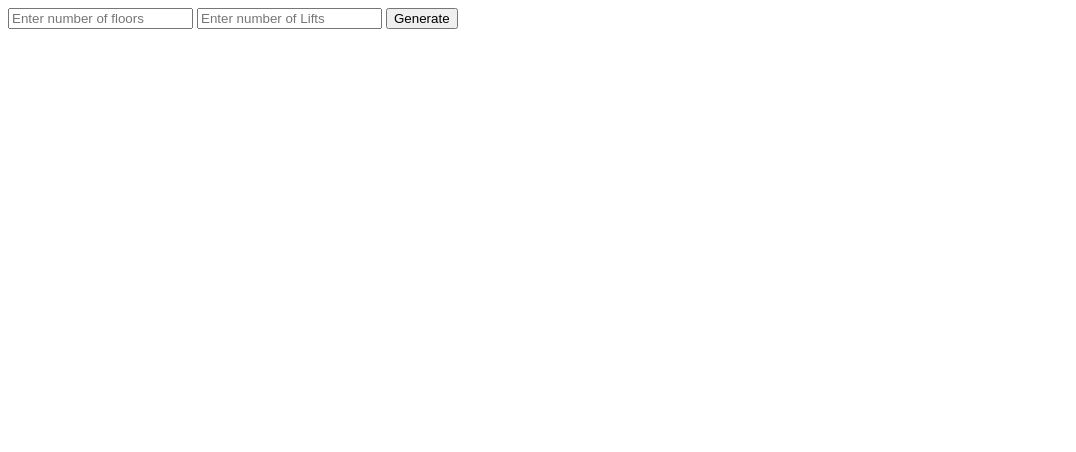
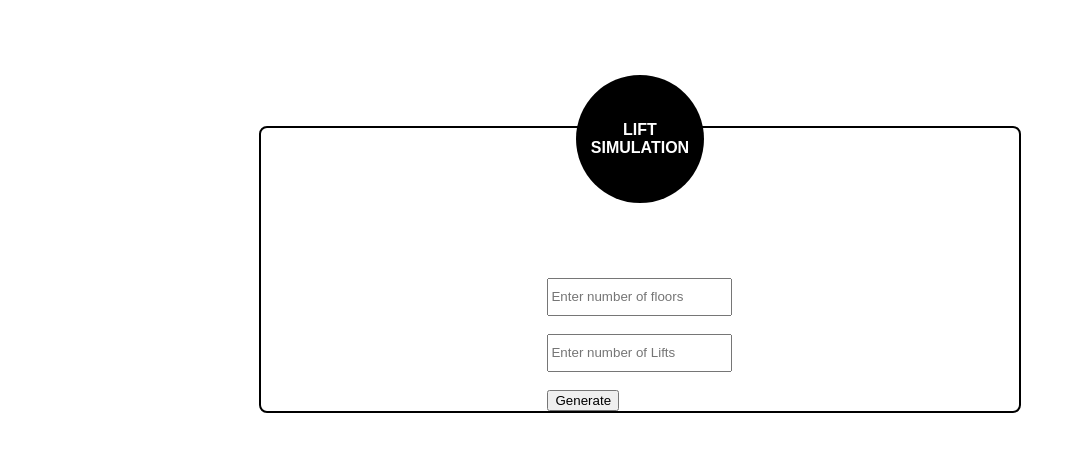
Before and after one commit to Nikhil-Kumar1/Lift-Simulation, a plain HTML site: page src/index.html in a window 1280 px wide. Shown: the whole page, without its empty margins (0-1076 px from the left). Drawn offline with Linux system fonts and the light colour scheme.

Commit message:
fix the css

```diff
--- a/src/css/main.css
+++ b/src/css/main.css
@@ -1,5 +1,39 @@
+.container{
+  width: 100%;
+  height: 100%;
+}
+
+#form {
+  border: 2px solid black;
+  border-radius: .5rem;
+  width: 60%;
+  margin: 10% auto;
+  display: flex;
+  flex-direction: column;
+  align-items: center;
+}
+
+.heading {
+  font-family: sans-serif;
+  font-size: 16px;
+  color: white;
+  background-color: black;
+  width: 8rem;
+  height: 8rem;
+  border-radius: 50%;
+  display: flex;
+  align-items: center;
+  text-align: center;
+  position: relative;
+  top: -4rem;
+}
+
+input[type=number]{
+  line-height: 2rem;
+}
+
 .hide {
-  visibility: hidden;
+  display: none;
 }
 
 .d-fex {
--- a/src/index.html
+++ b/src/index.html
@@ -7,12 +7,17 @@
   <title>Lift Simulation</title>
 </head>
 <body>
+  <div class="container">
     <div id="form">
+      <h1 class="heading">LIFT SIMULATION</h1>
       <form action="" onsubmit="false">
         <input type="number" name="floors" id="floor" placeholder="Enter number of floors">
+        <br><br>
         <input type="number" name="lifts" id="lift" placeholder="Enter number of Lifts">
+        <br><br>
         <input type="submit" value="Generate">
       </form>
+    </div>
   </div>
   <div id="rendered" class="content">
     <div id="floors"></div>
```
Lines whose indentation alone changed are shown as unchanged.
